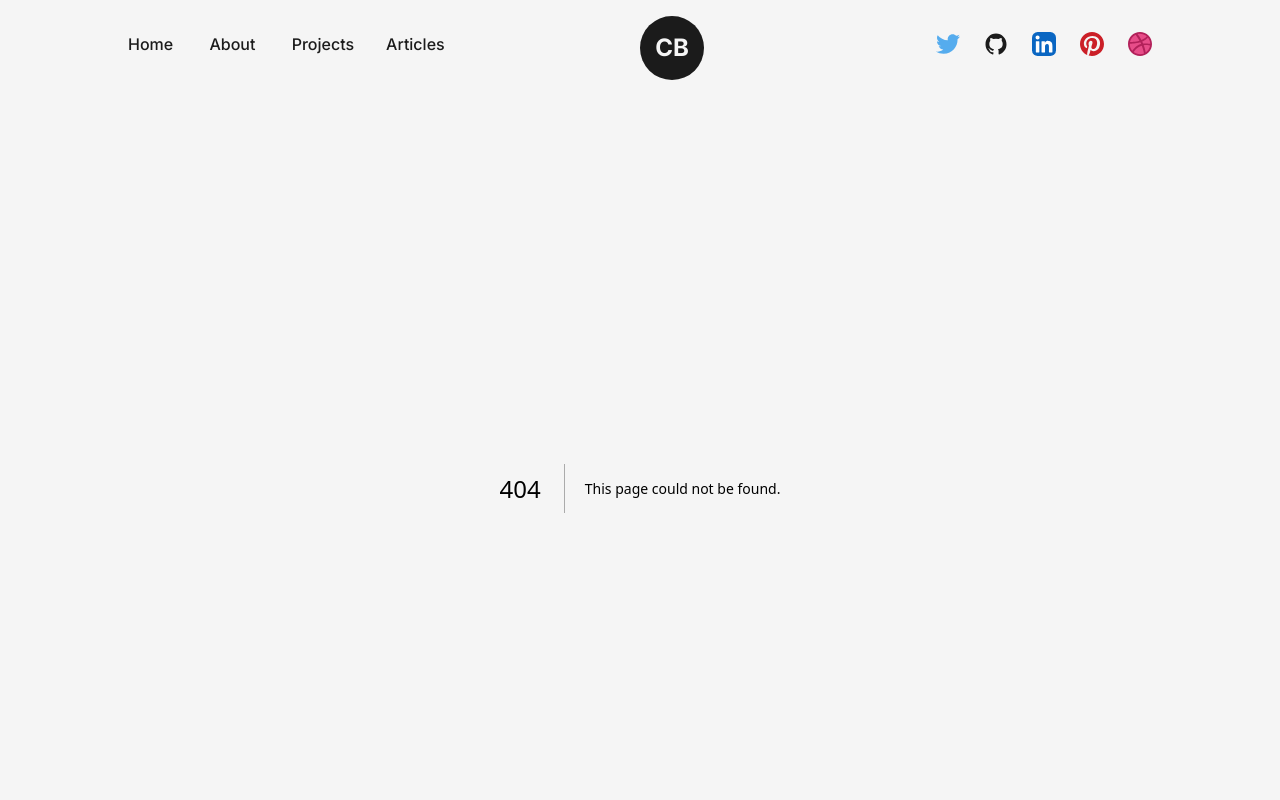
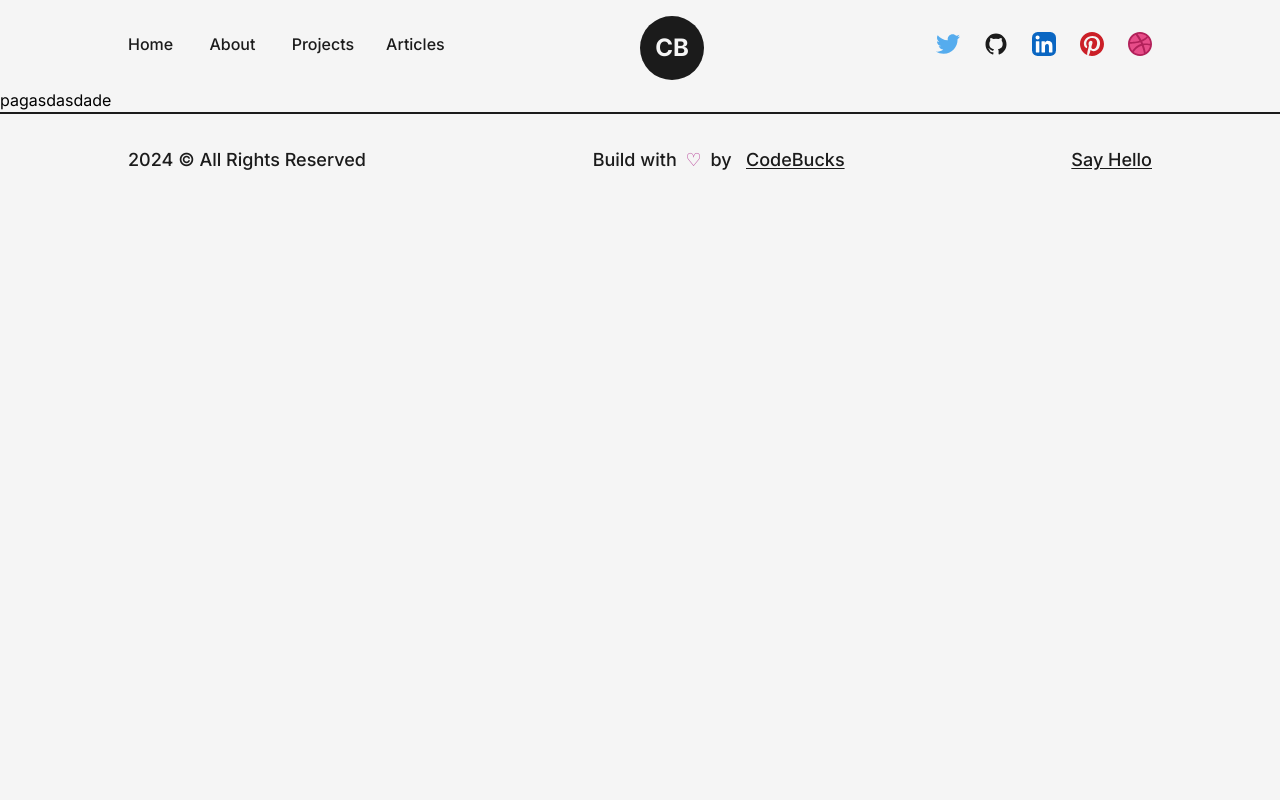
Before and after one commit to LoGiSTeRr/DanielPortfolio, a Next.js app: page /projects in a window 1280 px wide. Before the commit this address had no page. Shown: the top 800 px of the page. Built offline with nearby package versions, Linux system fonts and the light colour scheme.

Commit message:
projects

```diff
--- /dev/null
+++ b/app/projects/page.jsx
@@ -0,0 +1,8 @@
+import React from "react";
+
+const page = () => {
+  return (
+    <div>pagasdasdade</div>
+  )
+}
+export default page
```
